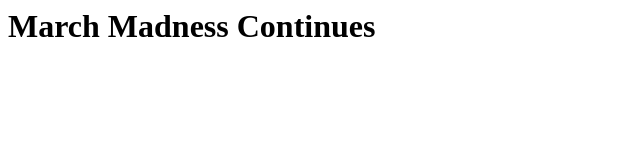
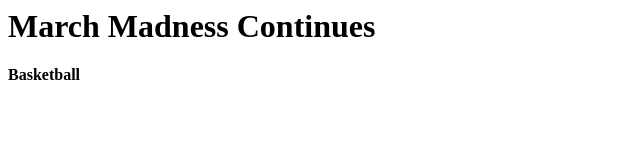
Before and after one commit to krupagawade/MarchMadness, a plain HTML site: page index.html in a window 1280 px wide. Shown: the full height of the page, 0-640 px from the left. Drawn offline with Linux system fonts and the light colour scheme.

Commit message:
Initial File

```diff
--- a/index.html
+++ b/index.html
@@ -1,3 +1,4 @@
 <html>
     <h1>March Madness Continues</h1>
+    <h4>Basketball</h4>
 </html>
```
